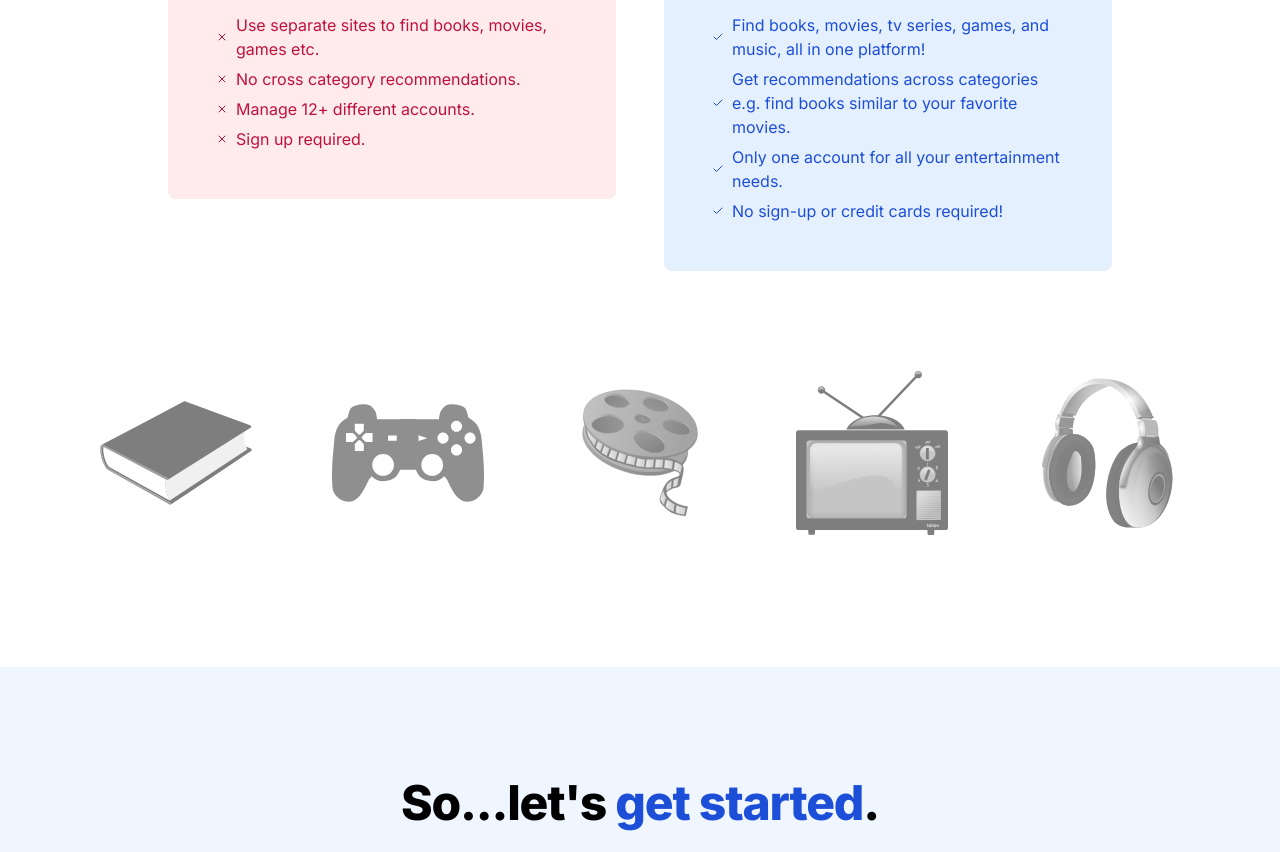
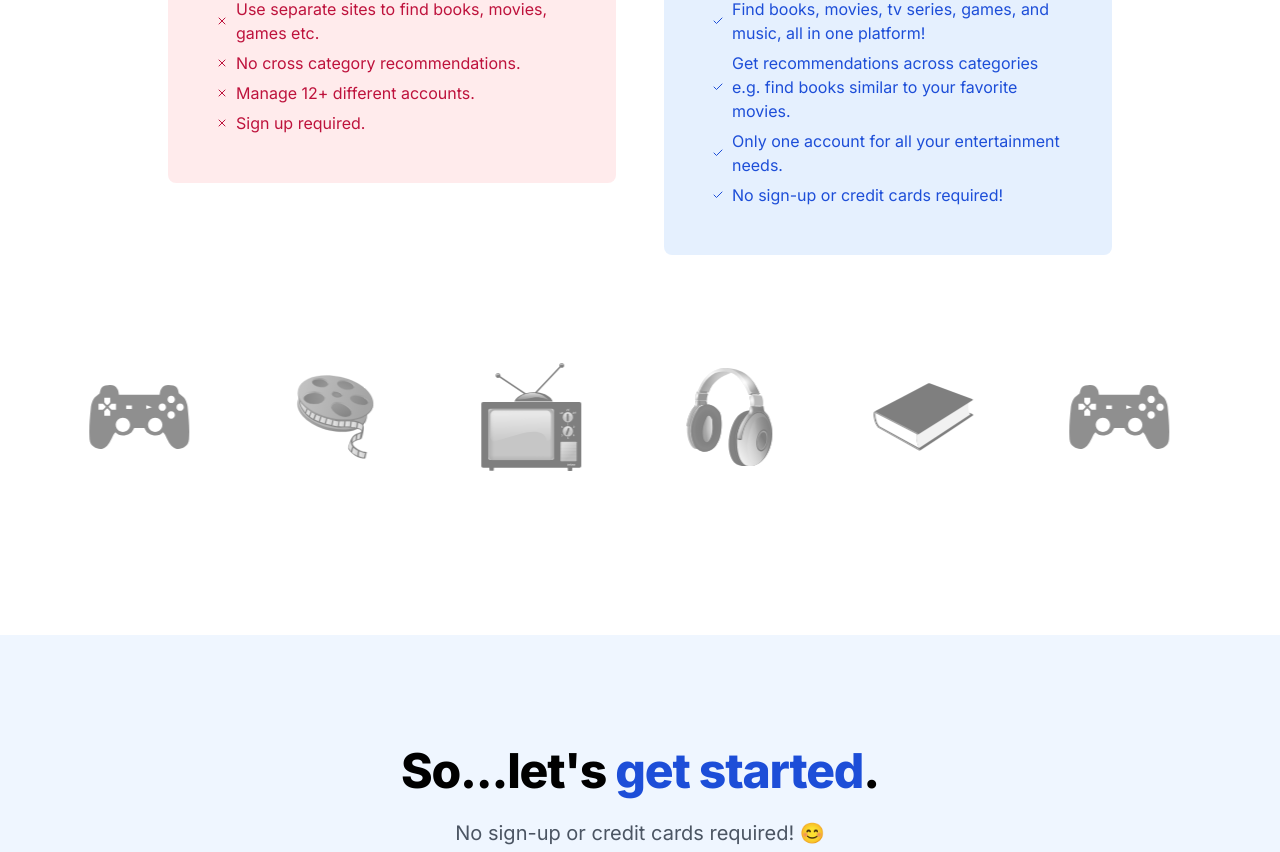
Before and after one commit to kz4killua/wikirec, a Next.js app in the folder frontend/: page / in a window 1280 px wide. Shown: the part 1279-2131 px from the top of the page. Built offline with nearby package versions, Linux system fonts and the light colour scheme.

Commit message:
Frontend: Add Marquee component for scrolling images

```diff
--- a/frontend/src/app/page.tsx
+++ b/frontend/src/app/page.tsx
@@ -11,6 +11,7 @@ import { TypingEffect } from "@/components/home/typing-effect";
 import { Check, Rocket, X } from "lucide-react";
 import Image from "next/image";
 import Link from "next/link";
+import Marquee from "@/components/magicui/marquee";
 
 
 export default function Home() {
@@ -87,7 +88,7 @@ function Features() {
   ]
 
   return (
-    <section className="py-28 px-10">
+    <section className="py-24 px-10">
 
       <h2 className="text-center font-extrabold text-3xl sm:text-5xl tracking-tight mb-12 md:mb-20">
         Tired of searching for new <TypingEffect className="text-blue-700" texts={[
@@ -140,21 +141,24 @@ function Features() {
         </div>
       </div>
 
-      <div className="text-center mt-10 sm:mt-20">
-        <div className="grid grid-cols-2 sm:grid-cols-5 gap-x-10 mt-10 sm:px-10">
+      <Marquee pauseOnHover className="[--duration:30s] mt-10 sm:mt-20">
         {
           carouselImages.map(item =>
-              <div className="p-5 flex items-center justify-center" key={item.src}>
+            <div className="p-5 sm:px-10 flex items-center justify-center" key={item.src}>
               <Image
                 src={item.src}
                 alt={item.alt}
-                  height={500}
-                  width={500}
-                  className="grayscale opacity-50"
+                height={100}
+                width={100}
+                className="cursor-pointer grayscale opacity-50 hover:opacity-100 transition-opacity duration-300 ease-in-out"
               />
             </div>
           )
         }
+      </Marquee>
+
+      <div className="text-center">
+        <div className="grid grid-cols-2 sm:grid-cols-5 gap-x-10 mt-10 sm:px-10">
         </div>
       </div>
 
--- /dev/null
+++ b/frontend/src/components/magicui/marquee.tsx
@@ -0,0 +1,51 @@
+import { cn } from "@/lib/utils";
+
+interface MarqueeProps {
+  className?: string;
+  reverse?: boolean;
+  pauseOnHover?: boolean;
+  children?: React.ReactNode;
+  vertical?: boolean;
+  repeat?: number;
+  [key: string]: any;
+}
+
+export default function Marquee({
+  className,
+  reverse,
+  pauseOnHover = false,
+  children,
+  vertical = false,
+  repeat = 4,
+  ...props
+}: MarqueeProps) {
+  return (
+    <div
+      {...props}
+      className={cn(
+        "group flex overflow-hidden p-2 [--duration:40s] [--gap:1rem] [gap:var(--gap)]",
+        {
+          "flex-row": !vertical,
+          "flex-col": vertical,
+        },
+        className,
+      )}
+    >
+      {Array(repeat)
+        .fill(0)
+        .map((_, i) => (
+          <div
+            key={i}
+            className={cn("flex shrink-0 justify-around [gap:var(--gap)]", {
+              "animate-marquee flex-row": !vertical,
+              "animate-marquee-vertical flex-col": vertical,
+              "group-hover:[animation-play-state:paused]": pauseOnHover,
+              "[animation-direction:reverse]": reverse,
+            })}
+          >
+            {children}
+          </div>
+        ))}
+    </div>
+  );
+}
--- a/frontend/tailwind.config.ts
+++ b/frontend/tailwind.config.ts
@@ -67,10 +67,24 @@ const config = {
           from: { height: "var(--radix-accordion-content-height)" },
           to: { height: "0" },
         },
+
+        // magicui
+        "marquee": {
+          from: { transform: "translateX(0)" },
+          to: { transform: "translateX(calc(-100% - var(--gap)))" },
+        },
+        "marquee-vertical": {
+          from: { transform: "translateY(0)" },
+          to: { transform: "translateY(calc(-100% - var(--gap)))" },
+        },
       },
       animation: {
         "accordion-down": "accordion-down 0.2s ease-out",
         "accordion-up": "accordion-up 0.2s ease-out",
+
+        // magicui
+        "marquee": "marquee var(--duration) linear infinite",
+        "marquee-vertical": "marquee-vertical var(--duration) linear infinite",
       },
     },
   },
```
Lines whose indentation alone changed are shown as unchanged.
